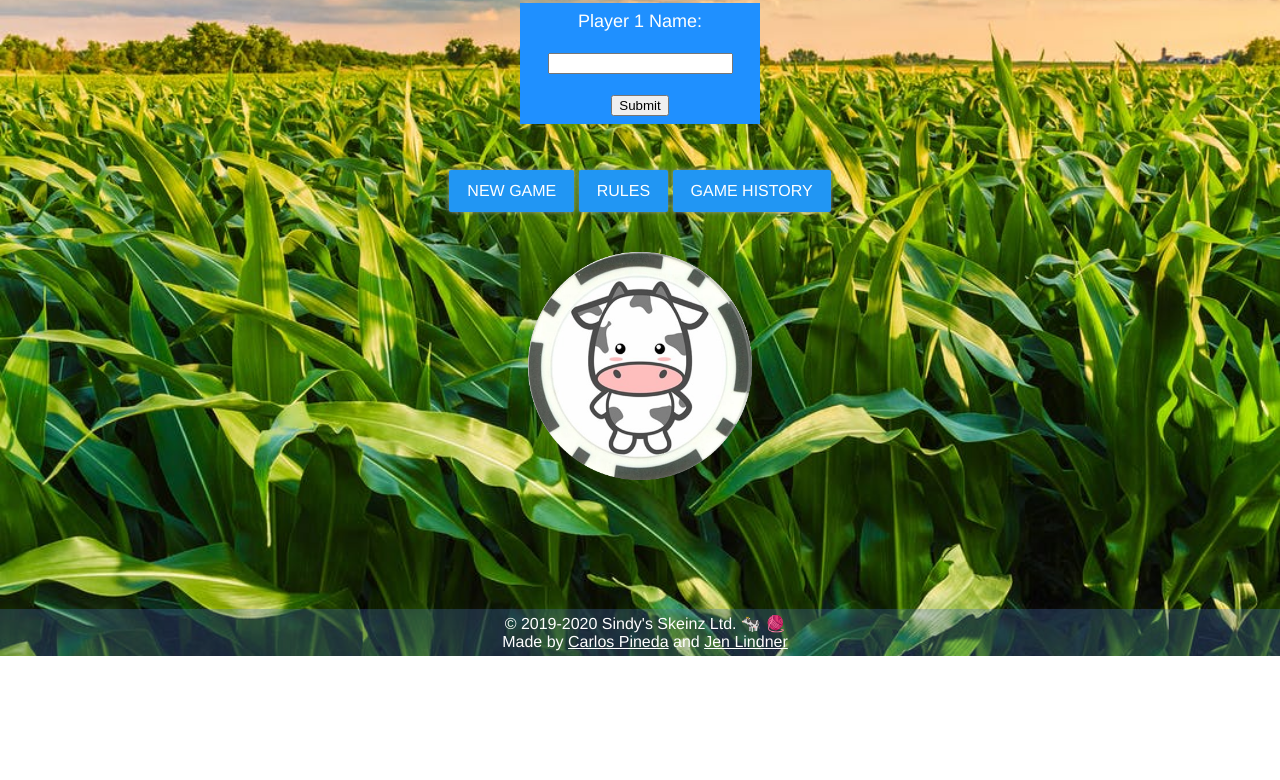
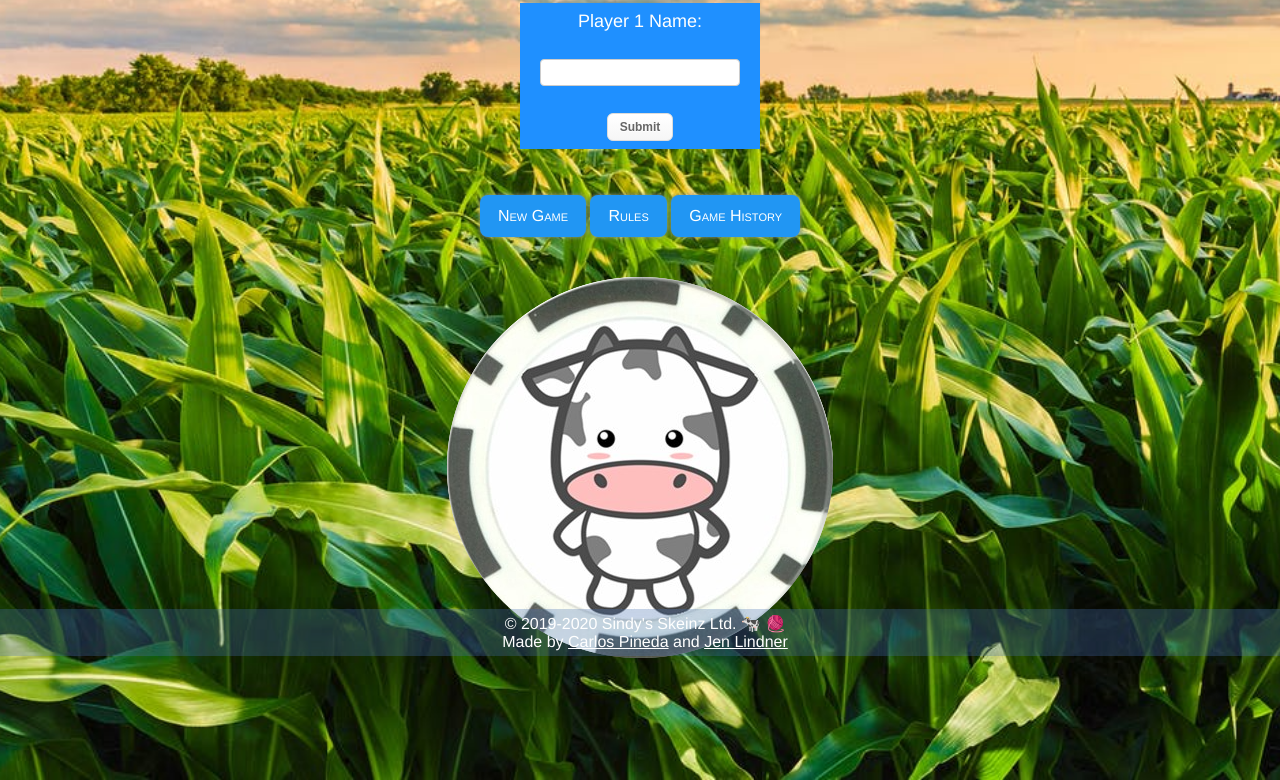
Before and after one commit to crpineda1/connect-sindy-frontend, a website: page index.html in a window 1280 px wide. Shown: the part 144-924 px from the top of the page. Before the commit the page ends 800 px from the top, so only its background shows below. Drawn offline with Linux system fonts and the light colour scheme.

Commit message:
altered buttons, images, form

```diff
--- a/index.js
+++ b/index.js
@@ -13,7 +13,7 @@ Player 1 Name:
 <input type="text" name="name">
 <br>
 <br>
-<input type="submit" value="Submit">
+<input class="myButton" type="submit" value="Submit">
 </form>
 <br>
 <br>
@@ -41,7 +41,7 @@ Player 2 Name:
 <input type="text" name="name">
 <br>
 <br>
-<input type="submit" value="Start Game">
+<input class="myButton" type="submit" value="Start Game">
 </form>
 <br>
 <br>
@@ -56,7 +56,6 @@ rules.innerHTML = `
 <div class="rules">
 To play, click on a column on the game board to place your Sindy chip. To win, connect 4 of your chips vertically, horizontally, or diagonally. The game will end in a tie if neither player is able to connect 4 chips.
 </div>
-<br>
 `
 
 let leaderboard = document.createElement('div')
@@ -73,18 +72,18 @@ function sound(src) {
     this.sound.setAttribute("controls", "none");
     this.sound.style.display = "none";
     document.body.appendChild(this.sound);
-    this.play = function(){
+    this.play = function() {
       this.sound.play();
     }
-    // this.stop = function(){
+    // this.stop = function() {
     //   this.sound.pause();
     // }
   }
 
    // sounds to be used
-  let chipSound = new sound("sounds/chip.m4a")
-  let mooSound = new sound("sounds/Moo2.m4a")
-  let loserSound = new sound("sounds/loser.m4a")
+let chipSound = new sound("sounds/chip.m4a");
+let mooSound = new sound("sounds/Moo2.m4a");
+let loserSound = new sound("sounds/loser.m4a");
 
 // *** DOM content loader ***
 window.addEventListener('DOMContentLoaded', (event) => {
@@ -99,7 +98,7 @@ window.addEventListener('DOMContentLoaded', (event) => {
         player1 = e.target.name.value
         body.replaceChild(p2Image,p1Image)
      })
-     player2Form.addEventListener("submit", e=> {
+     player2Form.addEventListener("submit", e => {
         e.preventDefault()
         body.replaceChild(gameBoard, player2Form)
         player2 = e.target.name.value
@@ -108,7 +107,7 @@ window.addEventListener('DOMContentLoaded', (event) => {
     })
 
     // chip fall animation
-    function chipAppear(turn,current,row,column){
+    function chipAppear(turn, current, row, column) {
         // console.log(turn)
         // console.log("row:",row)
 
@@ -120,43 +119,42 @@ window.addEventListener('DOMContentLoaded', (event) => {
         let disappearDelay = appearDelay + 10
         let rowDelay = row - 1
 
-        if (next.id || row >= 6){
+        if (next.id || row >= 6) {
             console.log("stopped")
 
-            if (turn === "Player 1"){
-                setTimeout(function (){
+            if (turn === "Player 1") {
+                setTimeout(function () {
                 current.id = "p1";
-                console.log("chip appear")},(appearDelay*rowDelay))
+                console.log("chip appear")}, (appearDelay*rowDelay))
             } else {
-                setTimeout(function (){
+                setTimeout(function () {
                     current.id = "p2";
-                    console.log("chip appear")},(appearDelay*rowDelay))
+                    console.log("chip appear")}, (appearDelay*rowDelay))
             }
         } else {
-            if (turn === "Player 1"){
-                setTimeout(function (){
+            if (turn === "Player 1") {
+                setTimeout(function () {
                 current.id = "p1";
-                console.log("chip appear")},(appearDelay*rowDelay))
+                console.log("chip appear")}, (appearDelay*rowDelay))
             } else {
-                setTimeout(function (){
+                setTimeout(function () {
                     current.id = "p2";
-                    console.log("chip appear")},(appearDelay*rowDelay))
+                    console.log("chip appear")}, (appearDelay*rowDelay))
             }
-                setTimeout(function (){
-                current.id = "";console.log("chip disappear:",rowDelay)},(disappearDelay*rowDelay))
+                setTimeout(function () {
+                current.id = "";console.log("chip disappear:",rowDelay)}, (disappearDelay*rowDelay))
         }
     }
 
-    //
-    function gamePlay(turn,current,row,column){
-        chipAppear(turn,current,row,column)
+    function gamePlay(turn, current, row, column) {
+        chipAppear(turn, current, row, column)
         row++
         current = document.querySelector(`[data-x='${column}'][data-y='${row}']`)
-        if (current.id){
+        if (current.id) {
             //take disc above this and add id
             current = document.querySelector(`[data-x='${column}'][data-y='${row-1}']`)
         } else {
-            gamePlay(turn,current,row,column)
+            gamePlay(turn, current, row, column)
         }
      }
 
@@ -169,47 +167,47 @@ window.addEventListener('DOMContentLoaded', (event) => {
         if (current.id) {
             alert("Can't you see??? Column full! ")
         } else {
-            chipAppear(turn,current,row,column)
+            chipAppear(turn, current, row, column)
             row++
             current = document.querySelector(`[data-x='${column}'][data-y='${row}']`)
-            if (current.id){
+            if (current.id) {
                 //take disc above this and add id
                 current = document.querySelector(`[data-x='${column}'][data-y='${row-1}']`)
             } else {
                 //keep going
-                chipAppear(turn,current,row,column)
+                chipAppear(turn, current, row, column)
                 row++
                 current = document.querySelector(`[data-x='${column}'][data-y='${row}']`)
-                if (current.id){
+                if (current.id) {
                     //take disc above this and add id
                     current = document.querySelector(`[data-x='${column}'][data-y='${row-1}']`)
                 } else {
                     //keep going
-                    chipAppear(turn,current,row,column)
+                    chipAppear(turn, current, row, column)
                     row++
                     current = document.querySelector(`[data-x='${column}'][data-y='${row}']`)
-                    if (current.id){
+                    if (current.id) {
                         //take disc above this and add id
                         current = document.querySelector(`[data-x='${column}'][data-y='${row-1}']`)
                     } else {
                         //keep going
-                        chipAppear(turn,current,row,column)
+                        chipAppear(turn, current, row, column)
                         row++
                         current = document.querySelector(`[data-x='${column}'][data-y='${row}']`)
-                        if (current.id){
+                        if (current.id) {
                             //take disc above this and add id
                             current = document.querySelector(`[data-x='${column}'][data-y='${row-1}']`)
                         } else {
                             //keep going
-                            chipAppear(turn,current,row,column)
+                            chipAppear(turn, current, row, column)
                             row++
                             current = document.querySelector(`[data-x='${column}'][data-y='${row}']`)
-                            if (current.id){
+                            if (current.id) {
                                 //take disc above this and add id
                                 current = document.querySelector(`[data-x='${column}'][data-y='${row-1}']`)
                             } else {
                                 //keep going
-                                chipAppear(turn,current,row,column)
+                                chipAppear(turn, current, row, column)
                             }
                         }
                     }
@@ -370,7 +368,7 @@ window.addEventListener('DOMContentLoaded', (event) => {
         console.log("countD:",countD)
         console.log("countU:",countU)
 
-        if (countV >=4 || countH >=4 || countD >=4 || countU >=4) {
+        if (countV >= 4 || countH >= 4 || countD >= 4 || countU >=4) {
             mooSound.play()
             if (turn == "Player 1") {
                 // mooSound.play()
@@ -392,7 +390,7 @@ window.addEventListener('DOMContentLoaded', (event) => {
     if (allChips === 41) {
         loserSound.play()
         alert("You both suck... Try again!")
-        logGame(player1,player2,"TIE")
+        logGame(player1, player2,"TIE")
         createLeaderboard()
     }
  }
@@ -459,7 +457,6 @@ window.addEventListener('DOMContentLoaded', (event) => {
        createLeaderboard()
     })
 
-
     //rules
     rulesButton.addEventListener("click", e=> {
         let leaderboard = document.getElementById('leaderboard')
@@ -484,10 +481,10 @@ window.addEventListener('DOMContentLoaded', (event) => {
             break;
         default:
             break;
-    }
+        }
     })
 
-    function logGame(player1,player2,winner) {
+    function logGame(player1, player2, winner) {
         fetch(URL,{
             method: "POST",
             headers: {
--- a/styles.css
+++ b/styles.css
@@ -97,7 +97,7 @@ h1 {
 }
 
 /* player 1 chip */
-#p1{
+#p1 {
   background-image: url(images/cow1.png);
   width: 60px;
   height: 60px;
@@ -107,7 +107,7 @@ h1 {
 }
 
 /* player 2 chip */
-#p2{
+#p2 {
   background-image: url(images/cow2.png);
   width: 60px;
   height: 60px;
@@ -123,13 +123,16 @@ button {
   border-radius: 2px;
   padding: 12px 18px;
   font-size: 16px;
-  text-transform: uppercase;
+  /* text-transform: uppercase; */
   cursor: pointer;
   color: #fff;
   background: #2196f3 center;
   box-shadow: 0 0 4px #999;
   outline: none;
   font-family: "Marker Felt", "Helvetica", "Verdana", "Roboto", sans-serif;
+  border-radius: 8px;
+  font-variant: small-caps;
+
 }
 
 .buttons {
@@ -199,3 +202,59 @@ color: white;
 text-align: center;
 padding: 5px;
 }
+
+.myButton {
+	box-shadow: inset 0px 1px 0px 0px #ffffff;
+	background: linear-gradient(to bottom, #ffffff 5%, #f6f6f6 100%);
+	background-color: #ffffff;
+	border-radius: 6px;
+	border: 1px solid #dcdcdc;
+	display: inline-block;
+	cursor:pointer;
+	color:#666666;
+	font-family: Arial;
+	font-size: 12px;
+	font-weight: bold;
+	padding: 6px 12px;
+	text-decoration: none;
+	text-shadow: 0px 1px 0px #ffffff;
+}
+
+.myButton:hover {
+	background:linear-gradient(to bottom, #f6f6f6 5%, #ffffff 100%);
+	background-color:#f6f6f6;
+}
+.myButton:active {
+	position:relative;
+	top:1px;
+}
+
+#newGame:hover {
+  background-color: rgb(93, 137, 240);
+  color: white;
+}
+
+#rules:hover {
+  background-color: rgb(93, 137, 240);
+  color: white;
+}
+
+#leaderboard:hover {
+  background-color: rgb(93, 137, 240);
+  color: white;
+}
+
+input[type=text] {
+  width: 100%;
+  padding: 5px 15px;
+  margin: 6px 0;
+  display: inline-block;
+  border: 1px solid #ccc;
+  border-radius: 4px;
+  box-sizing: border-box;
+}
+
+.loginImages {
+  height: auto;
+  width: auto;
+}
```
